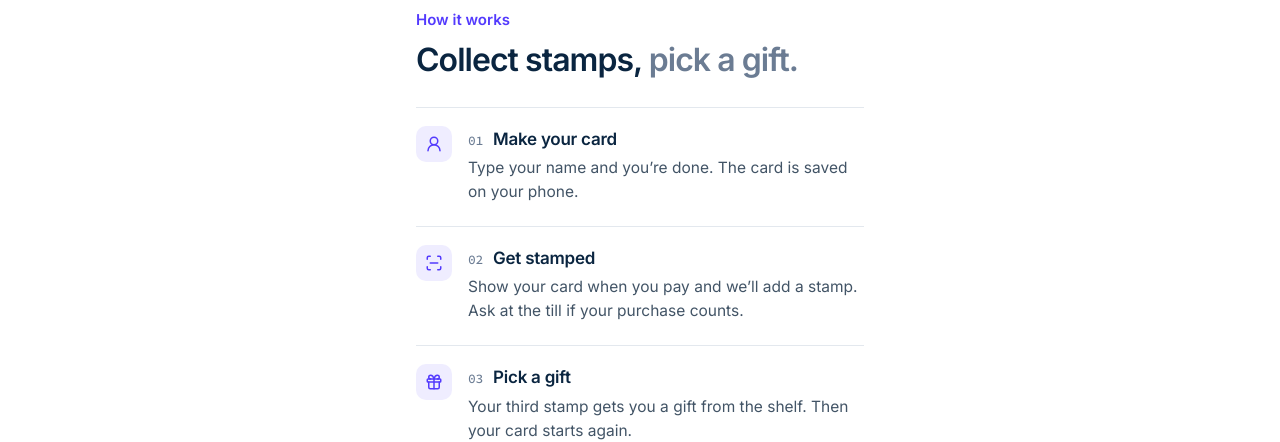
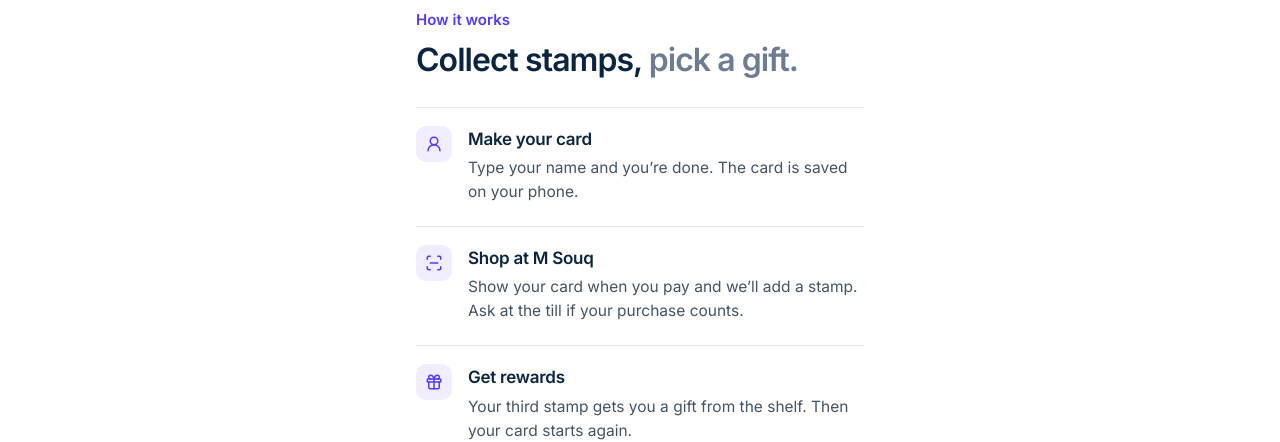
Before and after one commit to JeswinSunsi/loyalty, a Vue app: page / in a window 1280 px wide. Shown: the part 940-1382 px from the top of the page. Built offline with nearby package versions, Linux system fonts and the light colour scheme.

Commit message:
change wording

```diff
--- a/src/style.css
+++ b/src/style.css
@@ -266,7 +266,6 @@ main:focus { outline: none; }
 .steps { display: grid; gap: 4px; margin: 28px 0 0; padding: 0; list-style: none; }
 .step { display: grid; grid-template-columns: auto 1fr; gap: 16px; padding: 18px 0; border-top: 1px solid var(--line); }
 .step-title { display: flex; align-items: baseline; gap: 10px; font-size: 17px; letter-spacing: -.015em; }
-.step-n { color: var(--faint); font-family: var(--font-mono); font-size: 13px; font-weight: 500; }
 .step-note { margin-top: 4px; color: var(--muted); font-size: 15.5px; line-height: 1.55; }
 .icon-tile { display: inline-grid; place-items: center; flex-shrink: 0; width: 36px; height: 36px; border-radius: 10px; background: var(--brand-tint); color: var(--brand); }
 .icon-tile-sm { width: 32px; height: 32px; border-radius: 8px; }
--- a/src/views/HomeView.vue
+++ b/src/views/HomeView.vue
@@ -24,8 +24,8 @@ const facts = [
 ];
 const steps = [
   { icon: UserRound, title: 'Make your card', note: 'Type your name and you’re done. The card is saved on your phone.' },
-  { icon: ScanLine, title: 'Get stamped', note: 'Show your card when you pay and we’ll add a stamp. Ask at the till if your purchase counts.' },
-  { icon: Gift, title: 'Pick a gift', note: 'Your third stamp gets you a gift from the shelf. Then your card starts again.' },
+  { icon: ScanLine, title: 'Shop at M Souq', note: 'Show your card when you pay and we’ll add a stamp. Ask at the till if your purchase counts.' },
+  { icon: Gift, title: 'Get rewards', note: 'Your third stamp gets you a gift from the shelf. Then your card starts again.' },
 ];
 const gifts = [
   { icon: Headphones, name: 'Earbuds', note: 'Wireless, with a charging case' },
@@ -79,10 +79,10 @@ const faqs = [
           <p class="kicker">How it works</p>
           <h2 id="how-heading" class="title">Collect stamps, <span>pick a gift.</span></h2>
           <ol class="steps">
-            <li v-for="(step, i) in steps" :key="step.title" class="step">
+            <li v-for="step in steps" :key="step.title" class="step">
               <span class="icon-tile"><component :is="step.icon" :size="18" aria-hidden="true" /></span>
               <div>
-                <h3 class="step-title"><span class="step-n">0{{ i + 1 }}</span>{{ step.title }}</h3>
+                <h3 class="step-title">{{ step.title }}</h3>
                 <p class="step-note">{{ step.note }}</p>
               </div>
             </li>
```
